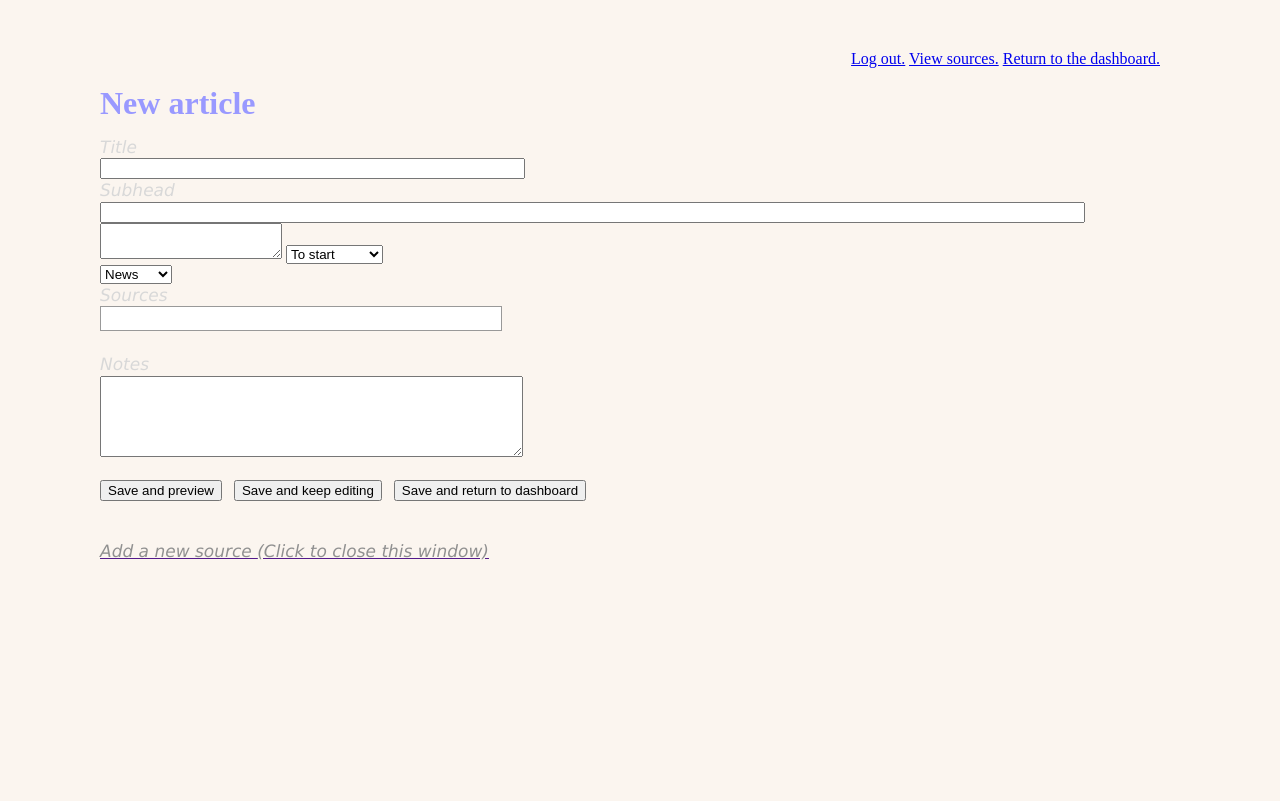
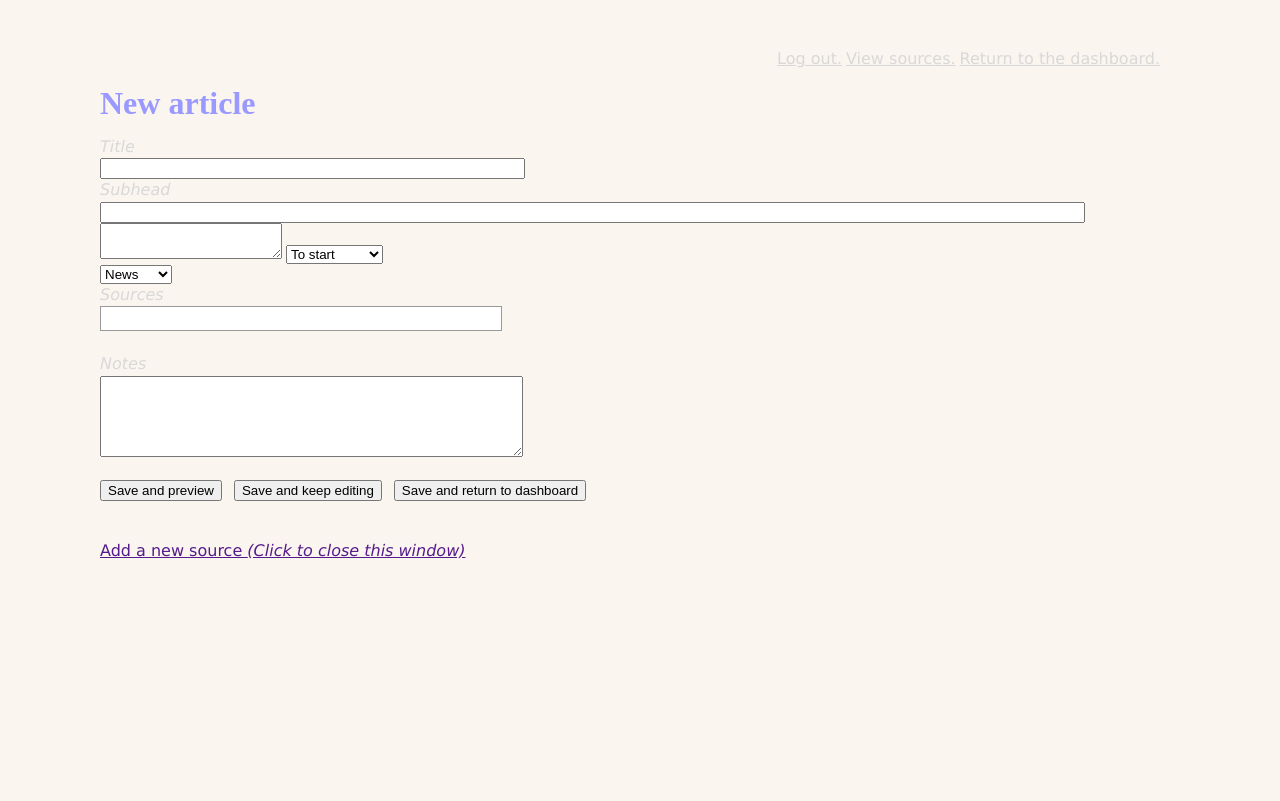
Before and after one commit to etalla/Journotools, a Django app: page /stories/add in a window 1280 px wide. Shown: the top 801 px of the page. After the commit the page ends 559 px from the top, so only its background shows below. Run offline with Django 3.2, Linux system fonts and the light colour scheme; the visitor is signed in with stand-in values (Sample User, id 1); parts of the project's set-up code (start-up, migrations or seed data) failed here and were passed over; some libraries are stand-ins or nearby versions.

Commit message:
Stylistic gardening, or code refactoriing. Added CSS file to gather the styles. Tightened the code in add.html file.

```diff
--- a/journotools/site_media/CSS/general-style.css
+++ b/journotools/site_media/CSS/general-style.css
@@ -1,13 +1,34 @@
-
-
-<style type= "text/css">
 body{
 	margin-left: 60;
-			margin-right:120;
+	margin-right:80;
 	margin-bottom: 200;
 	padding: 40;
 	font-size:16;
 	line-height:140%;
 	background-color:#FBF5EF;
 }
-</style>
+
+.form-label{
+	color:#D8D8D8;
+	font-style:italic;
+	font-family:verdana;
+}
+
+a{
+	font-family:verdana;
+}
+
+a:link{
+	color:#D8D8D8;
+}
+
+.page-title{
+	font-family:MS Sans Serif;
+	color:9999FF;
+}
+
+.source-box{
+	border:1px solid;
+	width:400px;
+	display:none;
+}
--- a/journotools/stories/templates/add.html
+++ b/journotools/stories/templates/add.html
@@ -1,38 +1,23 @@
 <html>
-
 	<head>
 		<title>New article</title>
-
 		<script type="text/javascript" src="https://ajax.googleapis.com/ajax/libs/jquery/1.4.4/jquery.min.js"></script>
 		<script type="text/javascript" src="{{ STATIC_URL }}JS/jquery.tokeninput.js"></script>
 		<script type="text/javascript" src="{{ STATIC_URL }}JS/json2.js"></script>
+		<script type="text/javascript" src="{{ STATIC_URL }}ckeditor/ckeditor.js"></script>
 		<link rel="stylesheet" href="{{ STATIC_URL }}CSS/token-input.css" type="text/css"/>
-
-	<script type="text/javascript" src="{{ STATIC_URL }}ckeditor/ckeditor.js"></script>
-
-	<style type= "text/css">
-		body{
-			margin-left: 60;
-			margin-right:80;
-			margin-bottom: 200;
-			padding: 40;
-			font-size:16;
-			line-height:140%;
-			background-color:#FBF5EF;
-			}
-	</style>
+		<link rel="stylesheet" href="{{ STATIC_URL }}CSS/general-style.css" type="text/css"/>
 	</head>
 
 	<body class="claro">
-
 		<script type="text/javascript">
 			$(document).ready(function () {
 			  $("#sources").tokenInput("/sources/source_query", {
 						hintText: "Type in the names of your sources",
 						noResultsText: "No results",
 						searchingText: "Searching...",
-					prePopulate: [{% for Source in Article.sources.all %}
-									{"id":"{{Source.id}}","name":"{{Source}}"}{%if not forloop.last%},{%endif%}
+						prePopulate:[	{% for Source in Article.sources.all %}
+											{"id":"{{Source.id}}","name":"{{Source}}"}{% if not forloop.last %},{% endif %}
 										{% endfor %}]
 					});
 			});
@@ -78,17 +63,12 @@
 
 			function submit_new_source(){
 				var sources = {};
-		//squigglies announce object
-		sources.first_name=$('#new_source_form > #first_name').val(); // the ">" sign tells it to indicate the text in the form box. Called selectors. Part of CSS.
+				// the ">" sign tells it to indicate the text in the form box. Called selectors. Part of CSS.
+				sources.first_name=$('#new_source_form > #first_name').val();
 				sources.last_name=$('#new_source_form > #last_name').val();
 				sources.job_title=$('#new_source_form > #job_title').val();
 				sources.company=$('#new_source_form > #company').val();
 				sources.comments=$('#new_source_form > #comments').val();
-		//inps = $('#new_source_form > input, #new_source_form > textarea');
-		//inps.each(function(key, value){
-			//sources.push([$(value).attr('name'),$(value).val()]);
-			//});
-		//alert(JSON.stringify(sources));
 				if (sources.first_name=="" && sources.last_name==""){
 					alert("Please enter a first or last name... DUH.")
 				}
@@ -99,9 +79,7 @@
 						data:JSON.stringify(sources),
 						success: function(data){
 								data = JSON.parse(data);
-						//console.log(data, data.id, data.first_name + " " + data.last_name);
 								$.TokenList.add_token_api(data.id, data.first_name + " " + data.last_name);
-						//$('#new_source_box').slideToggle();
 								$('#new_source_form').children().each(function(index, value){
 									$(value).val("");
 								});
@@ -122,35 +100,27 @@
 					$('#add_form').attr('action', '/stories/add_submit/?next=edit');
 				}
 				$('#add_form').submit();
-		//document.forms["edit_form"].submit();
 			}
 		</script>
-
 
 		<p align="right"><a href="/logout_view">Log out.</a>
 		<a href="/sources">View sources.</a>
 		<a href="/stories">Return to the dashboard.</a></p>
 
-	<h1 style ="font-family:MS Sans Serif;color:9999FF">New article</h1>
+		<h1 class ="page-title">New article</h1>
 
-	<!--ADD FORM-->
 		<form id="add_form" method="post">
 			{% csrf_token %}
-		<!--Title-->
-		<text style="font-family:verdana;color:#D8D8D8;font-size:17;font-style:italic">Title</text></br><input type="text" name="title" size = "50" value="" />
-			<br />
-		<!--Lead-->
-		<text style="font-family:verdana;color:#D8D8D8;font-size:17;font-style:italic">Subhead</text></br><input type="text" name="lead" size = "120" value="" />
-			<br />
-		<!--Content-->
+			<text class="form-label">Title</text></br><input type="text" name="title" size = "50" value="" /><br />
+			<text class="form-label">Subhead</text></br><input type="text" name="lead" size = "120" value="" /><br />
 			<textarea id="content" name="content" value=""></textarea>
 			<script type="text/javascript">
 				CKEDITOR.replace('content',
 				{
 					customConfig : '{{ STATIC_URL }}ckeditor/custom/config.js'
-
 				});
 			</script>
+
 			<select name="status">
 				<option value="to_start"    {% if Article.status == "to_start"    %} selected {%endif%}>To start</option>
 				<option value="in_progress" {% if Article.status == "in_progress" %} selected {%endif%}>In progress</option>
@@ -165,36 +135,28 @@
 				<option value="analysis"   {% if Article.category == "analysis"  %} selected {%endif%}>Analysis</option>
 			</select></br>
 
-		<text style="font-family:verdana;color:#D8D8D8;font-size:17;font-style:italic">Sources</text></br><input type="text" name="sources" id="sources"/></br>
-		<!--Quotes: <textarea name="quotes" rows="2" cols="20"></textarea><br />-->
-		<text style="font-family:verdana;color:#D8D8D8;font-size:17;font-style:italic">Notes</text></br><textarea name="notes" rows="5" cols="50"></textarea><br />
-		</br>
-		<!--<input type="submit" value="Save this article"/>-->
+			<text class="form-label">Sources</text></br><input type="text" name="sources" id="sources"/></br>
+
+			<text class="form-label">Notes</text></br><textarea name="notes" rows="5" cols="50"></textarea><br /></br>
 
 			<input type="button" value="Save and preview" onClick="javascript:submitform('detail')"/>&nbsp;&nbsp;
 			<input type="button" value="Save and keep editing" onClick="javascript:submitform('edit')"/>&nbsp;&nbsp;
 			<input type="button" value="Save and return to dashboard" onClick="javascript:submitform('stories')"/>
-
 		</form>
 
 		</br>
 
-	<a href='' onClick="$('#new_source_box').slideToggle();window.scrollBy(0,100);return false;" id="add_new_source"><text style="font-family:verdana;color:#909090;font-size:17;font-style:italic">Add a new source <i>(Click to close this window)</i></a></text><!--THE DOLLAR SIGN ANNOUNCES JQUERY. CAN ALSO BE REPLACED BY "JQUERY"-->
-		<div id="new_source_box" style="border:1px solid; width:400px;display:none;">
+		<a href='' onClick="$('#new_source_box').slideToggle();window.scrollBy(0,200);return false;" id="add_new_source">Add a new source <i>(Click to close this window)</i></a><!--THE DOLLAR SIGN ANNOUNCES JQUERY. CAN ALSO BE REPLACED BY "JQUERY"-->
+		<div id="new_source_box" class="source-box">
 			<form id="new_source_form" method="post">
 				{% csrf_token %}
-				<!--<input type="hidden" name ="article_id" value="{{Article.id}}">-->
 				First name:<input type="text" id="first_name" value="" /><br />
 				Last name:<input type="text" id="last_name" value="" /><br />
 				Job title:<input type="text" id="job_title" value="" /><br />
 				Company:<input type="text" id="company" value="" /><br />
 				Comments:<textarea id="comments" rows="2" cols="20"></textarea><br />
 				<button onClick="submit_new_source(); return false;"> Save </button>
-				<!--<button onClick="submit_new_source(); return false;"> Save and add another </button>-->
-				<!--<button onClick="submit_new_source(); return false;"> Clear </button>-->
 			</form>
-		</div> <!--THE BIT INSIDE "STYLE" IS CSS  .each(function alert(this.val());	});	-->
-	<br /><br /><br /><br /><br /><br /><br /><br /><br /><br />
-
+		</div>
 	</body>
 </html>
```
Lines whose indentation alone changed are shown as unchanged.
